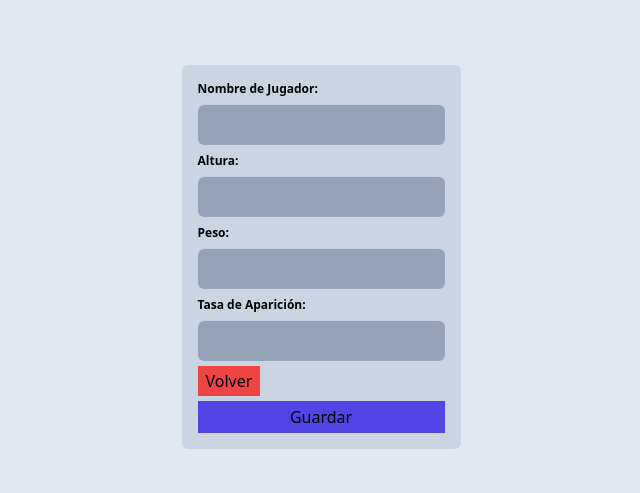
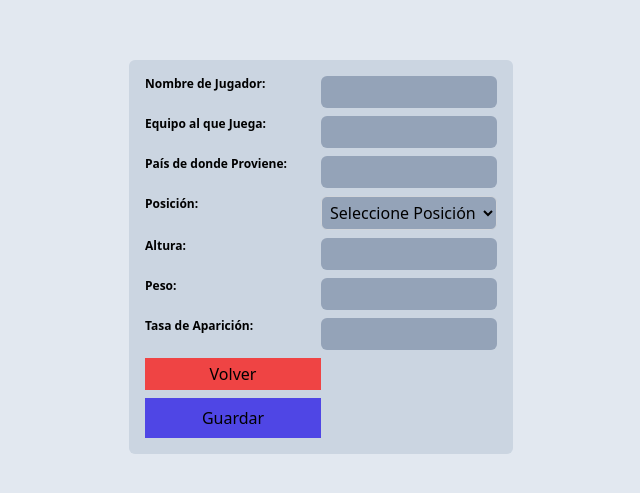
Before and after one commit to Nannajpg/IDS-admin-panel, a React (Create React App) app in the folder rtk-crud-cromos/: page /create-sticker in a window 1280 px wide. Shown: the part 143-636 px from the top of the page, without its empty margins (319-959 px from the left). Built offline with nearby package versions, Linux system fonts and the light colour scheme.

Commit message:
Mini-Refinado de Página

```diff
--- a/rtk-crud-cromos/src/App.js
+++ b/rtk-crud-cromos/src/App.js
@@ -5,8 +5,9 @@ import StickersList from './components/StickersList';
 
 function App() {
   return (
-    <div className="bg-slate-200 h-screen">
-      <div className="flex items-center justify-center h-full">
+    <div className='h-screen bg-slate-200'>
+      <div className="bg-slate-200">
+        <div className="flex justify-center h-full">
           <BrowserRouter>
             <Routes>
               <Route path='/' element={<StickersList />} />
@@ -16,6 +17,7 @@ function App() {
           </BrowserRouter>
         </div>
       </div>
+    </div>
   );
 }
 
--- /dev/null
+++ b/rtk-crud-cromos/src/components/StickerCard.js
@@ -0,0 +1,49 @@
+import React from 'react'
+import { useSelector, useDispatch } from 'react-redux'
+import { deleteSticker } from '../features/stickers/stickerSlice'
+import { Link } from 'react-router-dom'
+
+function StickerCard() {
+    const stickers = useSelector(state => state.stickers)
+    const dispatch = useDispatch()
+
+    const handleDelete = (id) => {
+        if (window.confirm('¿Desea eliminar ese Sticker?')) {
+            dispatch(deleteSticker(id))
+        }
+    }
+
+    return (
+        <div className='grid grid-cols-3 gap-7'>
+            {stickers.map(sticker => (
+                <div key={sticker.id} className='bg-slate-400 p-4 rounded-md'>
+                    <header className='flex justify-between'>
+                        <h3 className='text-sm'>Nombre: {sticker.name}</h3>
+                        <div className='flex gap-x-1'>
+                            <Link
+                                to={`/edit-sticker/${sticker.id}`}
+                                className='bg-green-500 px-2 py-1 text-xs rounded-md hover:bg-green-600'
+                            >
+                                Editar
+                            </Link>
+                            <button
+                                onClick={() => handleDelete(sticker.id)}
+                                className='bg-red-500 px-2 py-1 text-xs rounded-md hover:bg-red-600'
+                            >
+                                Borrar
+                            </button>
+                        </div>
+                    </header>
+                    <p className='text-sm'>Equipo: {sticker.team}</p>
+                    <p className='text-sm'>País: {sticker.country}</p>
+                    <p className='text-sm'>Posición: {sticker.position}</p>
+                    <p className='text-sm'>Altura: {sticker.height}</p>
+                    <p className='text-sm'>Peso: {sticker.weight}</p>
+                    <p className='text-sm'>Probabilidad de Aparición: {sticker.stickerRate}</p>
+                </div>
+            ))}
+        </div>
+    )
+}
+
+export default StickerCard
--- a/rtk-crud-cromos/src/components/StickerForm.js
+++ b/rtk-crud-cromos/src/components/StickerForm.js
@@ -9,8 +9,12 @@ function StickerForm() {
 
     const [sticker, setSticker] = useState({
         name: '',
+        team: '',
+        country: '',
+        position: '',
         height: '',
         weight: '',
+        stickerRate: '',
     })
 
     const dispatch = useDispatch()
@@ -46,48 +50,87 @@ function StickerForm() {
     }, [])
 
     return (
-        <form onSubmit={handleSubmit} className='bg-slate-300 max-w-sm p-4 rounded-md'>
+        <div className='flex items-center h-screen'>
+            <form onSubmit={handleSubmit} className='bg-slate-300 max-w-sm p-4 rounded-md grid grid-cols-2'>
+
                 <label htmlFor='name' className='block text-xs font-bold mb-2'>Nombre de Jugador:</label>
                 <input
-                name="name"
-                type="text"
+                    name='name'
+                    type='text'
                     onChange={handleChange}
                     value={sticker.name}
-                className='w-full p-2 rounded-md bg-slate-400 mb-2'
+                    className='w-full p-1 rounded-md bg-slate-400 mb-2 hover:bg-slate-500'
                 />
+                <label htmlFor='team' className='block text-xs font-bold mb-2'>Equipo al que Juega:</label>
+                <input
+                    name='team'
+                    type='text'
+                    onChange={handleChange}
+                    value={sticker.team}
+                    className='w-full p-1 rounded-md bg-slate-400 mb-2 hover:bg-slate-500'
+                />
+                <label htmlFor='country' className='block text-xs font-bold mb-2'>País de donde Proviene:</label>
+                <input
+                    name='country'
+                    type='text'
+                    onChange={handleChange}
+                    value={sticker.country}
+                    className='w-full p-1 rounded-md bg-slate-400 mb-2 hover:bg-slate-500'
+                />
+                <label htmlFor='position' className='block text-xs font-bold mb-2'>Posición:</label>
+                <select
+                    onChange={handleChange}
+                    name='position'
+                    className='w-full p-1 border border-gray-300 focus:border-blue-500 rounded-md bg-slate-400 mb-2 hover:bg-slate-500'>
+                    <option>Seleccione Posición...</option>
+                    <option value={sticker.position}>Arquero</option>
+                    <option value={sticker.position}>Defensa</option>
+                    <option value={sticker.position}>Defensa Central</option>
+                    <option value={sticker.position}>Defensa Lateral</option>
+                    <option value={sticker.position}>MedioCentro / Centrocampista</option>
+                    <option value={sticker.position}>MedioCentro Defensivo</option>
+                    <option value={sticker.position}>MedioCentro Ofensivo</option>
+                    <option value={sticker.position}>Interior Izquierdo</option>
+                    <option value={sticker.position}>Interior Derecho</option>
+                    <option value={sticker.position}>Delantero</option>
+                    <option value={sticker.position}>Delantero Centro</option>
+                    <option value={sticker.position}>Delantero Segunda Punta</option>
+                    <option value={sticker.position}>Delantero Extremo</option>
+                </select>
                 <label htmlFor='height' className='block text-xs font-bold mb-2'>Altura:</label>
                 <input
-                name="height"
-                type="text"
+                    name='height'
+                    type='number'
                     onChange={handleChange}
                     value={sticker.height}
-                className='w-full p-2 rounded-md bg-slate-400 mb-2'
+                    className='w-full p-1 rounded-md bg-slate-400 mb-2 hover:bg-slate-500'
                 ></input>
                 <label htmlFor='weight' className='block text-xs font-bold mb-2'>Peso:</label>
                 <input
-                name="weight"
-                type="text"
+                    name='weight'
+                    type='number'
                     onChange={handleChange}
                     value={sticker.weight}
-                className='w-full p-2 rounded-md bg-slate-400 mb-2'
+                    className='w-full p-1 rounded-md bg-slate-400 mb-2 hover:bg-slate-500'
                 ></input>
                 <label htmlFor='stickerRate' className='block text-xs font-bold mb-2'>Tasa de Aparición:</label>
                 <input
-                name="stickerRate"
-                type="text"
+                    name='stickerRate'
+                    type='number'
                     onChange={handleChange}
                     value={sticker.stickerRate}
-                className='w-full p-2 rounded-md bg-slate-400 mb-2'
+                    className='w-full p-1 rounded-md bg-slate-400 mb-2 hover:bg-slate-500'
                 ></input>
                 <div className='flex grid'>
                     <header className='mb-2'>
-                    <Link to='/' className='bg-red-500 px-2 py-1'>
+                        <Link to='/' className='flex justify-center w-full bg-red-500 py-1 hover:bg-red-600'>
                             Volver
                         </Link>
                     </header>
-                <button className='bg-indigo-600 px-2 py-1'>Guardar</button>
+                    <button className='flex justify-center bg-indigo-600 py-2 hover:bg-indigo-700'>Guardar</button>
                 </div>
             </form>
+        </div>
     )
 }
 
--- a/rtk-crud-cromos/src/components/StickersList.js
+++ b/rtk-crud-cromos/src/components/StickersList.js
@@ -1,49 +1,19 @@
 import { useSelector, useDispatch } from 'react-redux'
-import { deleteSticker } from '../features/stickers/stickerSlice'
 import { Link } from 'react-router-dom'
+import StickerCard from './StickerCard'
 
 function StickersList() {
     const stickers = useSelector(state => state.stickers)
-    const dispatch = useDispatch()
-
-    const handleDelete = (id) => {
-        dispatch(deleteSticker(id))
-    }
 
     return (
         <div className='w-4/6'>
             <header className='flex justify-between item-center py-4'>
                 <h1>Stickers {stickers.length}</h1>
-                <Link to='/create-sticker' className='bg-indigo-500 px-2 py-1 rounded-sm text-sm'>
+                <Link to='/create-sticker' className='bg-indigo-500 px-2 py-1 rounded-sm text-sm hover:bg-indigo-600'>
                     Crear Sticker
                 </Link>
             </header>
-            <div className='grid grid-cols-3 gap-4'>
-                {stickers.map(sticker => (
-                    <div key={sticker.id} className='bg-slate-400 p-4 rounded-md'>
-                        <header className='flex justify-between'>
-                            <h3 className='text-sm'>Nombre: {sticker.name}</h3>
-                            <div className='flex gap-x-1'>
-                                <Link
-                                    to={`/edit-sticker/${sticker.id}`}
-                                    className='bg-green-500 px-2 py-1 text-xs rounded-md'
-                                >
-                                    Editar
-                                </Link>
-                                <button
-                                    onClick={() => handleDelete(sticker.id)}
-                                    className='bg-red-500 px-2 py-1 text-xs rounded-md'
-                                >
-                                    Borrar
-                                </button>
-                            </div>
-                        </header>
-                        <p className='text-sm'>Altura: {sticker.height}</p>
-                        <p className='text-sm'>Peso: {sticker.weight}</p>
-                        <p className='text-sm'>Probabilidad de Aparición: {sticker.stickerRate}</p>
-                    </div>
-                ))}
-            </div>
+            <StickerCard/>
         </div>
     )
 }
--- a/rtk-crud-cromos/src/features/stickers/stickerSlice.js
+++ b/rtk-crud-cromos/src/features/stickers/stickerSlice.js
@@ -1,15 +1,6 @@
 import { createSlice } from '@reduxjs/toolkit';
 
-const initialState = [
-    {
-        id: "0",
-        name: "Sticker 1",
-        height: "Height",
-        weight: "Weight",
-        stickerRate: 'Ratio',
-        completed: false,
-    }
-]
+const initialState = []
 
 export const stickerSlice = createSlice({
     name: 'stickers',
@@ -19,10 +10,13 @@ export const stickerSlice = createSlice({
             state.push(action.payload)
         },
         updateSticker: (state, action) => {
-            const {id, name, height, weight, stickerRate} = action.payload
+            const {id, name, team, country, position, height, weight, stickerRate} = action.payload
             const foundSticker = state.find(sticker => sticker.id === id)
             if (foundSticker) {
                 foundSticker.name = name
+                foundSticker.team = team
+                foundSticker.country = country
+                foundSticker.position = position
                 foundSticker.height = height
                 foundSticker.weight = weight
                 foundSticker.stickerRate = stickerRate
```
Lines whose indentation alone changed are shown as unchanged.
